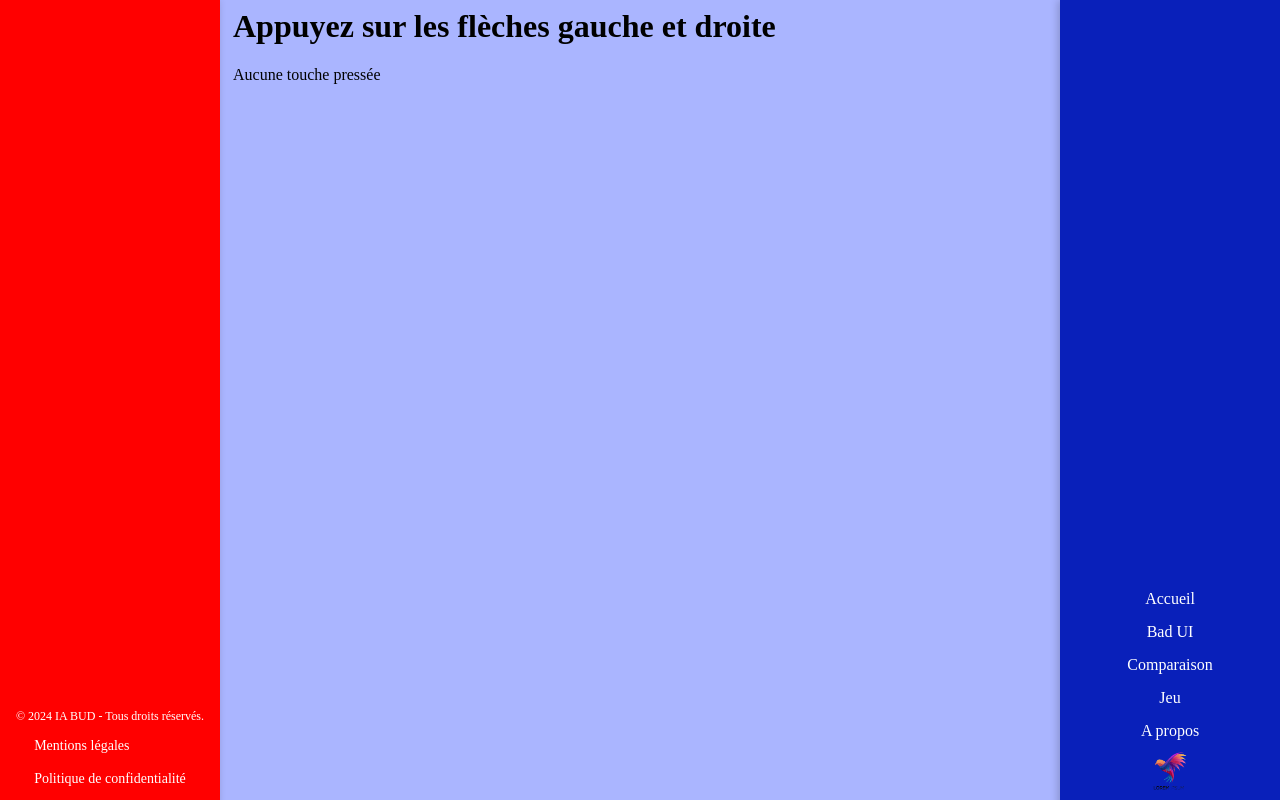
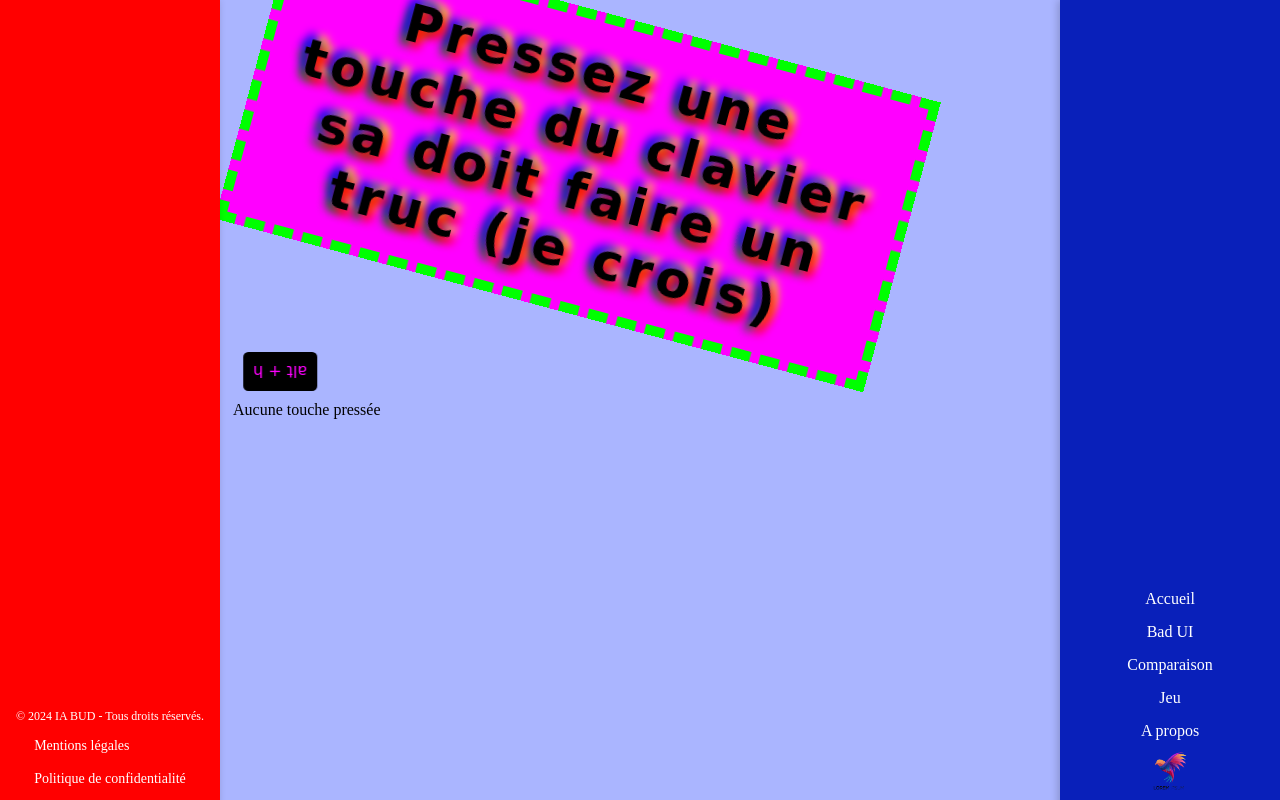
Before and after one commit to nonov1012/nuit-de-l-info-2024-sujet-principal, a PHP site: page /badui.php in a window 1280 px wide. Run offline with PHP 8.4, Linux system fonts and the light colour scheme.

Commit message:
Maj style et vue

```diff
--- a/nuit_info_2024/badui.php
+++ b/nuit_info_2024/badui.php
@@ -11,7 +11,8 @@ include dirname(__FILE__) . "/inc/footer.php";
 ?>
 
 <body id="body">
-    <h1>Appuyez sur les flèches gauche et droite</h1>
+    <h1 class="title">Pressez une touche du clavier sa doit faire un truc (je crois)</h1>
+    <div class="indice">alt + h</div>
     <div id="message">Aucune touche pressée</div>
     <script src="fonctionBadui.js"></script>
 </body>
--- a/nuit_info_2024/css/badui.css
+++ b/nuit_info_2024/css/badui.css
@@ -286,3 +286,39 @@ body.infrarouge {
   font-size: 12px;
   margin-top: 20px;
 }
+
+.title {
+  font-family: "Comic Sans MS", cursive, sans-serif;
+  font-size: 4vw;
+  color: neon;
+  background-color: #ff00ff;
+  padding: 20px;
+  text-shadow: 5px 5px 10px red, -5px -5px 10px blue, 5px -5px 10px yellow, -5px 5px 10px green;
+  transform: rotate(15deg);
+  transform-origin: center;
+  animation: shake 0.5s infinite alternate;
+  border: 10px dashed lime;
+  text-align: center;
+  letter-spacing: 5px;
+  max-width: 75%;
+  word-wrap: break-word;
+  overflow-wrap: break-word;
+}
+
+@keyframes shake {
+  0% { transform: rotate(15deg) translateX(0px); }
+  100% { transform: rotate(15deg) translateX(10px); }
+}
+
+.indice {
+  font-size: 1rem;
+  transform: rotate(180deg);
+  text-align: center;
+  font-family: "Comic Sans MS", cursive, sans-serif;
+  color: #ff00ff;
+  background-color: #000;
+  padding: 10px;
+  border-radius: 5px;
+  display: inline-block;
+  margin: 10px;
+}
```
